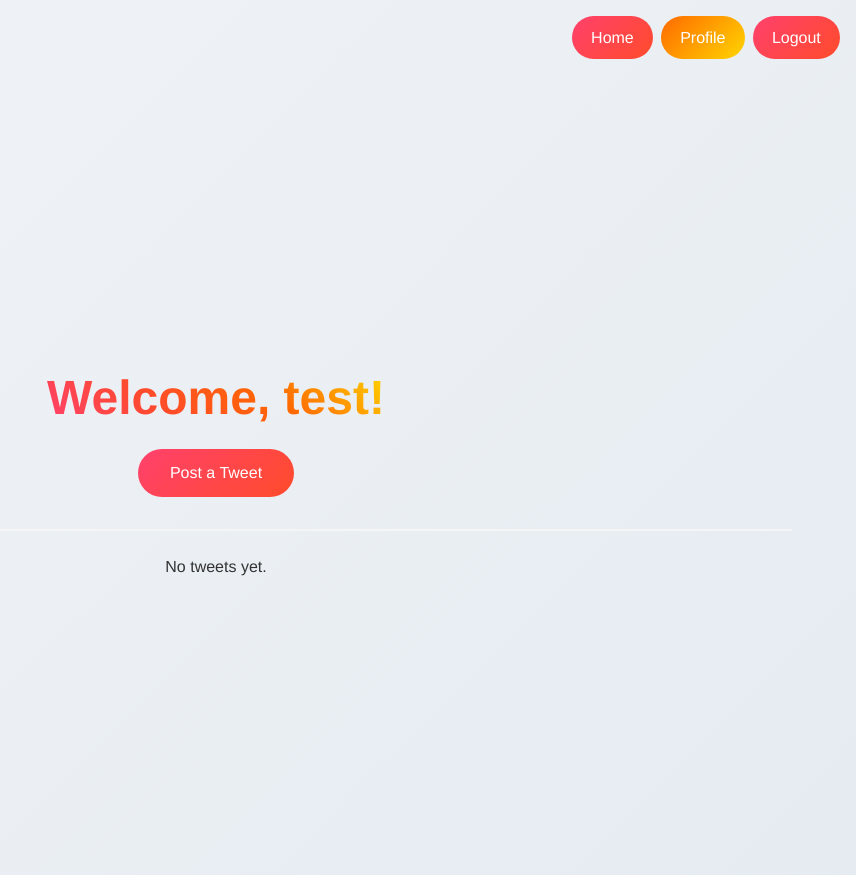
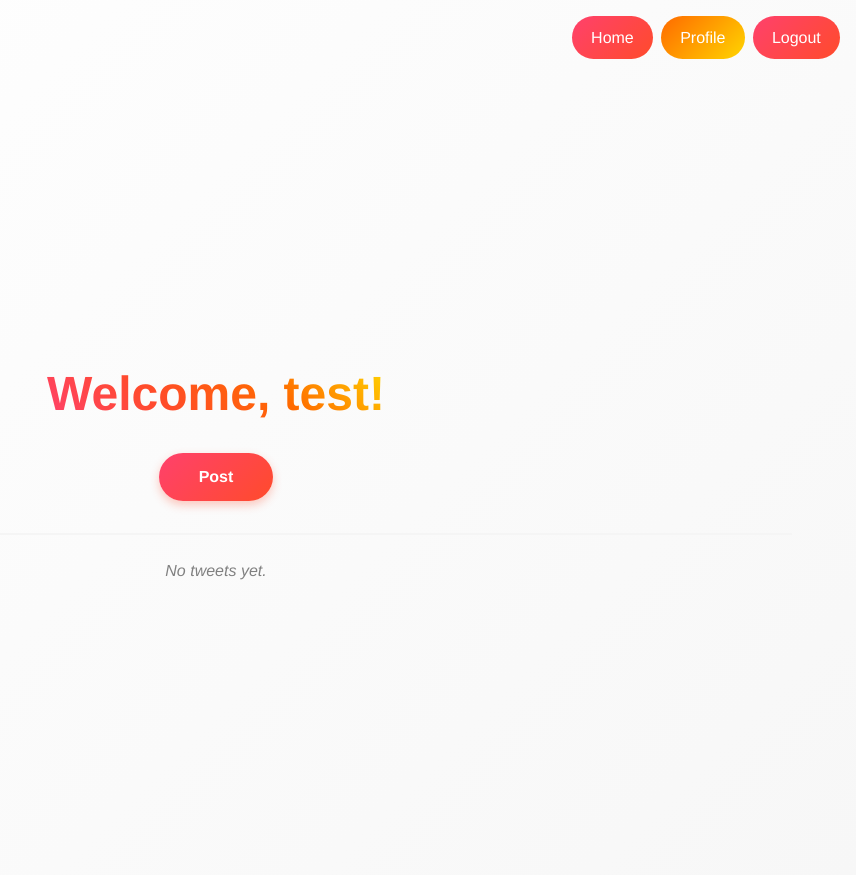
Before and after one commit to JospinJudes/hello-python-ci, a Flask app: page /profile in a window 1280 px wide. Shown: the whole page, without its empty margins (424-1280 px from the left). Run offline with Flask 3, Linux system fonts and the light colour scheme; a user stored in the database is signed in.

Commit message:
MAJ POST

```diff
--- a/flask_auth/project/main.py
+++ b/flask_auth/project/main.py
@@ -1,11 +1,10 @@
 # main.py
 
-from flask import Blueprint, render_template, request
+from flask import Blueprint, render_template, request, redirect, url_for, flash
 from flask_login import login_required, current_user
 from .models import Tweet
 from . import db
 from .forms import TweetForm
-
 
 main = Blueprint('main', __name__)
 
@@ -16,18 +15,19 @@ def index():
 @main.route('/profile')
 @login_required
 def profile():
-    return render_template('profile.html', name=current_user.name)
+    # récupère les tweets de l'utilisateur connecté, triés par date décroissante
+    tweets = current_user.tweets.order_by(Tweet.timestamp.desc()).all()
+    return render_template('profile.html', name=current_user.name, tweets=tweets)
 
 #####AJOUT POST
 @main.route('/tweet', methods=['GET', 'POST'])
 @login_required
 def tweet():
-    if request.method == 'POST':
-        content = request.form.get('content')
-        if content:
-            new_tweet = Tweet(content=content, user=current_user)
-            db.session.add(new_tweet)
-            db.session.commit()
-            flash('Tweet posted!')
-            return redirect(url_for('main.profile'))
-    return render_template('tweet.html', form=TweetForm())
+    form = TweetForm()
+    if form.validate_on_submit():
+        new_tweet = Tweet(content=form.content.data, user=current_user)
+        db.session.add(new_tweet)
+        db.session.commit()
+        flash('Tweet posted!')
+        return redirect(url_for('main.profile'))
+    return render_template('tweet.html', form=form)
--- a/flask_auth/project/templates/base.html
+++ b/flask_auth/project/templates/base.html
@@ -1,5 +1,3 @@
-<!-- templates/base.html -->
-
 <!DOCTYPE html>
 <html>
 
@@ -11,7 +9,7 @@
     <link rel="stylesheet" href="https://cdnjs.cloudflare.com/ajax/libs/bulma/0.7.2/css/bulma.min.css" />
     <style>
         body {
-            background: linear-gradient(135deg, #f0f4f8, #e6ebf1);
+            background: linear-gradient(135deg, #ffffff, #f7f7f7); /* Fond plus blanc */
             font-family: "Helvetica Neue", Helvetica, Arial, sans-serif;
             color: #333;
             min-height: 100vh;
--- a/flask_auth/project/templates/index.html
+++ b/flask_auth/project/templates/index.html
@@ -4,7 +4,7 @@
 
 {% block content %}
 
-<h1 class="title gradient-text">Welcome to the site!</h1>
+<h1 class="title gradient-text">Welcome to Tw'INSA!</h1>
 
 {% if not current_user.is_authenticated %}
 <div style="margin-top: 2rem;">
--- a/flask_auth/project/templates/profile.html
+++ b/flask_auth/project/templates/profile.html
@@ -1,14 +1,17 @@
 {% extends "base.html" %}
 
 {% block content %}
-<h1 class="title gradient-text">
+<h1 class="title gradient-text" style="margin-bottom: 2rem;">
   Welcome, {{ name }}!
 </h1>
 
-<!-- Centered Modern Red-Orange Post Tweet Button -->
+<!-- Centered Post Tweet Button -->
 <div class="has-text-centered" style="margin-bottom: 2rem;">
-    <a href="{{ url_for('main.tweet') }}" class="navbar-button" style="display: inline-flex; align-items: center; justify-content: center; text-align: center; padding: 0.75rem 2rem;">
-        Post a Tweet
+    <a href="{{ url_for('main.tweet') }}" class="navbar-button"
+       style="display: inline-flex; align-items: center; justify-content: center; text-align: center;
+              padding: 0.75rem 2.5rem; font-weight: 600; font-size: 1rem; border-radius: 25px;
+              box-shadow: 0 4px 10px rgba(255, 75, 43, 0.3); background: linear-gradient(135deg, #ff416c, #ff4b2b);">
+        Post
     </a>
 </div>
 
@@ -16,18 +19,20 @@
 
 <!-- Recent tweets -->
 {% if tweets %}
-<h2 class="title is-4">Recent Tweets</h2>
-<ul>
+<div class="tweets-list" style="display: flex; flex-direction: column; gap: 1.5rem;">
     {% for tweet in tweets %}
-        <li class="box">
-            <strong>{{ tweet.user.username }}</strong>: {{ tweet.content }}
-            <br>
-            <small>{{ tweet.timestamp.strftime('%d/%m/%Y %H:%M') }}</small>
-        </li>
+    <div style="background: #fff; padding: 1.5rem 2rem; border-radius: 18px;
+                box-shadow: 0 4px 12px rgba(0,0,0,0.1); max-width: 1200px; width: 95%; margin: 0 auto; text-align: left;">
+        <div style="display: flex; justify-content: space-between; align-items: center; margin-bottom: 0.75rem;">
+            <strong style="font-size: 1.05rem;">{{ tweet.user.name }}</strong>
+            <small style="color: gray; font-size: 0.85rem; margin-left: 1rem;">{{ tweet.timestamp.strftime('%d/%m/%Y %H:%M') }}</small>
+        </div>
+        <p style="font-size: 0.95rem; line-height: 1.6; margin: 0;">{{ tweet.content }}</p>
+    </div>
     {% endfor %}
-</ul>
+</div>
 {% else %}
-<p>No tweets yet.</p>
+<p style="margin-top: 1rem; font-style: italic; color: gray;">No tweets yet.</p>
 {% endif %}
 
 {% endblock %}
```
Also changed, not shown: flask_auth/instance/db.sqlite.
